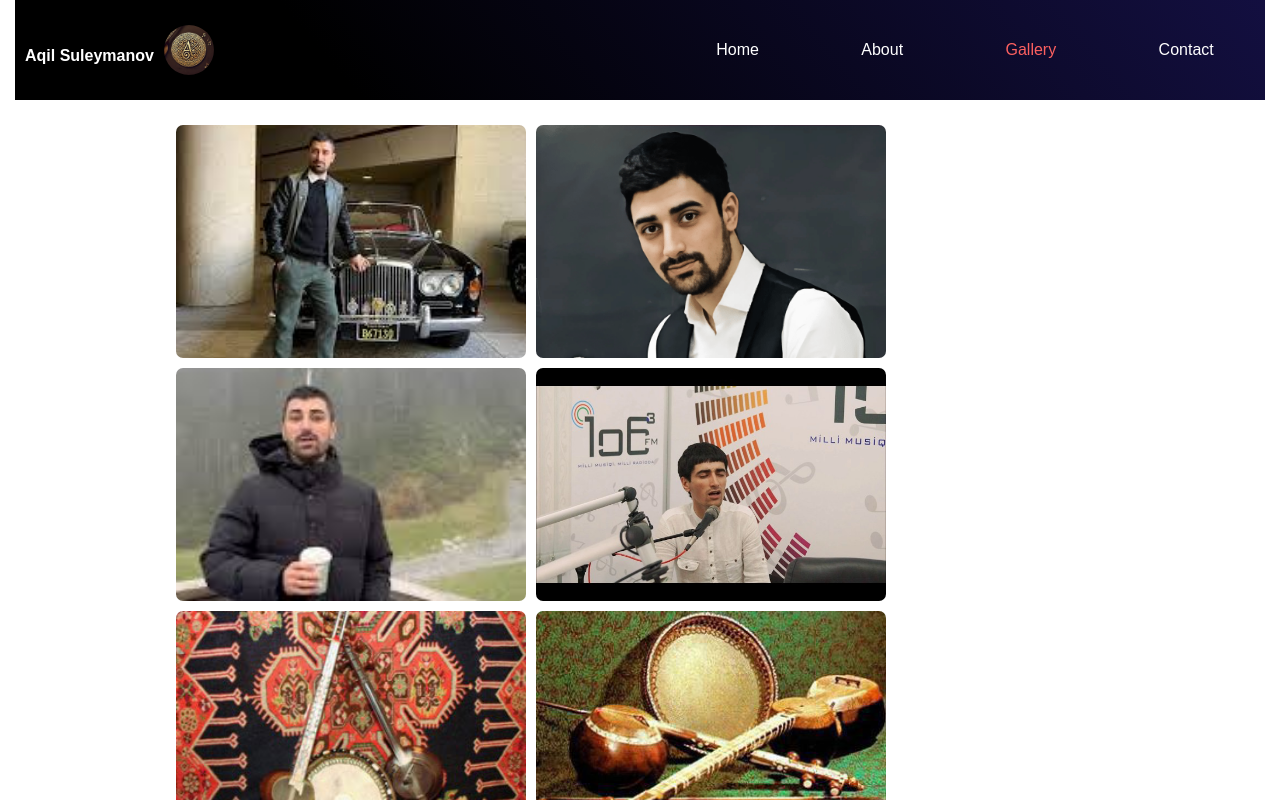
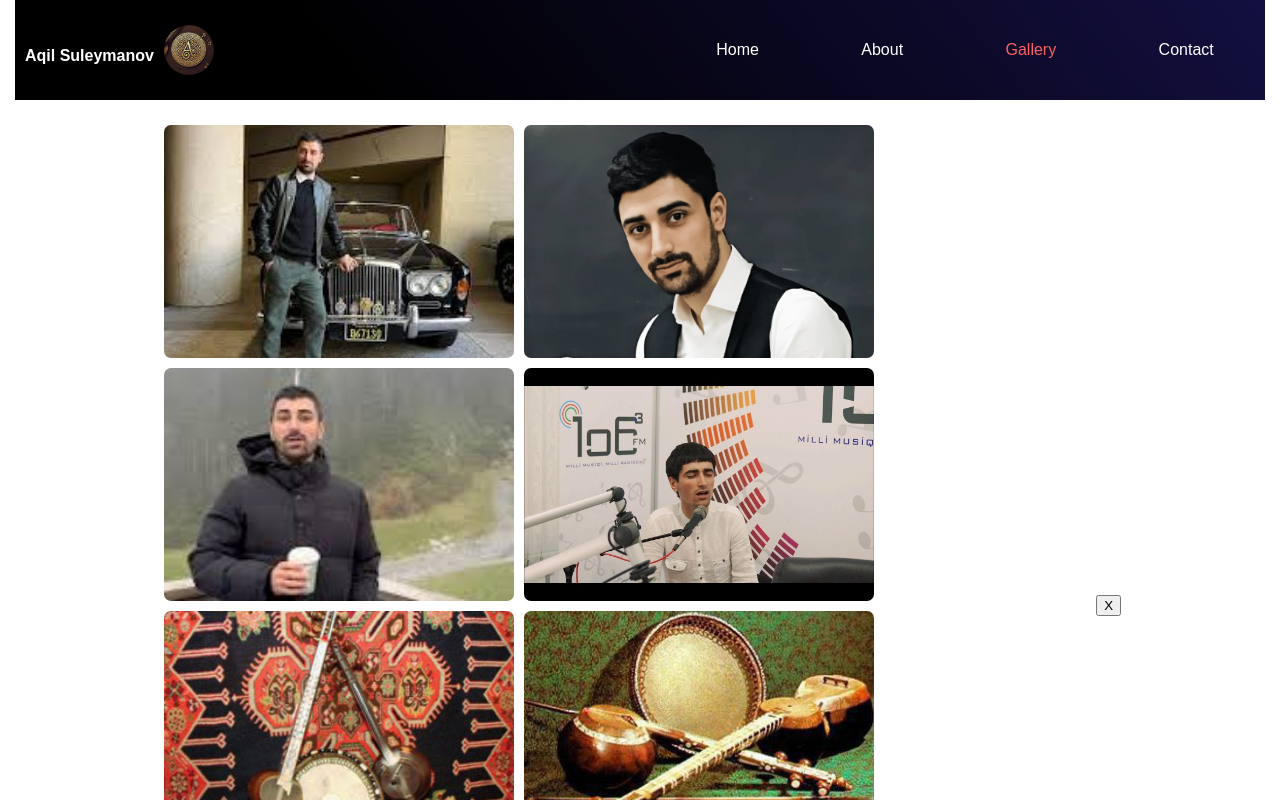
Before and after one commit to CamalPashazade/aqilportfolio, a React (Vite) app: page /gallery in a window 1280 px wide. Both pictures are taken after a click on the picture 351 px from the left and 241 px from the top of the page. Shown: the top 800 px of the page. Built offline with nearby package versions, Linux system fonts and the light colour scheme.

Commit message:
gallery img full screen added

```diff
--- a/src/pages/gallery/Gallery.jsx
+++ b/src/pages/gallery/Gallery.jsx
@@ -1,29 +1,66 @@
-
-import styles from './gallery.module.css'
-
-import React from 'react'
-import {galleryImages} from '../../datas/gallery'
+import styles from './gallery.module.css';
+import React, { useState } from 'react';
+import { galleryImages } from '../../datas/gallery';
 
 const Gallery = () => {
+  const [isFullscreen, setIsFullscreen] = useState(false); // State to track fullscreen mode
+  const [currentImage, setCurrentImage] = useState(null); // State to track the currently fullscreen image
+
+  const enterFullscreen = (event) => {
+    const imgElement = event.target;
+    setCurrentImage(imgElement); // Store the current image
+    setIsFullscreen(true); // Set fullscreen state
+
+    if (imgElement.requestFullscreen) {
+      imgElement.requestFullscreen();
+    } else if (imgElement.webkitRequestFullscreen) { // For Safari
+      imgElement.webkitRequestFullscreen();
+    } else if (imgElement.mozRequestFullScreen) { // For Firefox
+      imgElement.mozRequestFullScreen();
+    } else if (imgElement.msRequestFullscreen) { // For IE/Edge
+      imgElement.msRequestFullscreen();
+    }
+  };
+
+  const exitFullscreen = () => {
+    setIsFullscreen(false); // Exit fullscreen state
+    setCurrentImage(null); // Clear the current image
+
+    if (document.exitFullscreen) {
+      document.exitFullscreen();
+    } else if (document.webkitExitFullscreen) { // For Safari
+      document.webkitExitFullscreen();
+    } else if (document.mozCancelFullScreen) { // For Firefox
+      document.mozCancelFullScreen();
+    } else if (document.msExitFullscreen) { // For IE/Edge
+      document.msExitFullscreen();
+    }
+  };
+
   return (
     <div className={styles.gallery}>
+      <div className={styles.container}>
+        {galleryImages.map((item) => (
+          <img
+            key={item.id}
+            onClick={enterFullscreen}
+            src={item.img}
+            alt=""
+            className={styles.image}
+          />
+        ))}
+      </div>
 
-<div className={styles.container}>
+      {isFullscreen && (
+        <button
+          className={styles.closeButton}
+          onClick={exitFullscreen}
+        >
+          X
+        </button>
+      )}
+    </div>
+  );
+};
 
-{
-    galleryImages.map((item) =>
-    (
-        <img key={item.id} src={item.img} alt="" />
-
-    ))
-}
-
-
-
-    </div>
-
-    </div>
-  )
-}
-
-export default Gallery
+export default Gallery;
--- a/src/pages/gallery/gallery.module.css
+++ b/src/pages/gallery/gallery.module.css
@@ -30,6 +30,7 @@
     border-radius: 7px;
     object-fit: cover;
     margin: 5px;
+    cursor: pointer;
 }
 
 
@@ -46,5 +47,6 @@
     {
         width: 100%;
 
+
     }
 }
```
